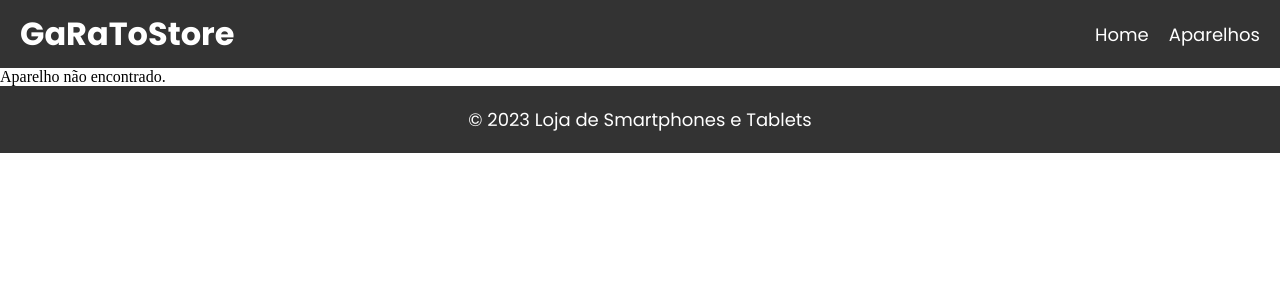
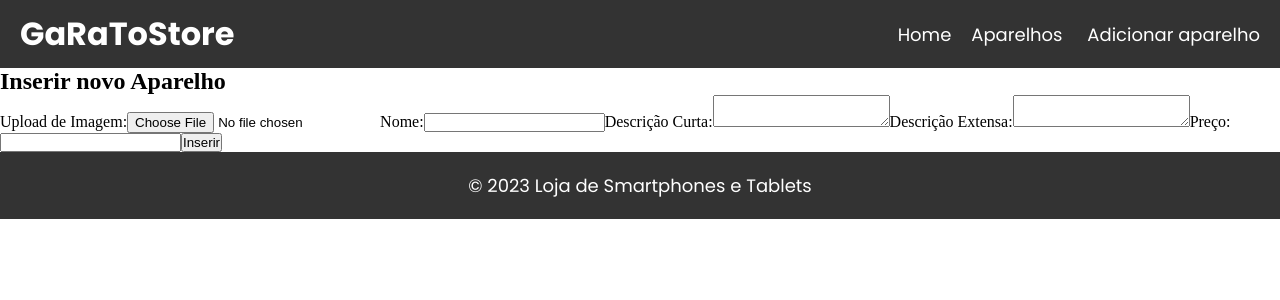
Before and after one commit to rhmendonca/CP2_RWD-2, a React (Vite) app: page /aparelhos/inserir in a window 1280 px wide. Shown: the top 300 px of the page. Built offline with nearby package versions, Linux system fonts and the light colour scheme.

Commit message:
Pagina para inserir aparelho desenvolvida.

```diff
--- a/src/components/Header.jsx
+++ b/src/components/Header.jsx
@@ -13,6 +13,7 @@ function Header() {
         <Link to="/aparelhos" className={styles.headerLink}>
           Aparelhos
         </Link>
+        <Link to="/aparelhos/inserir" className={styles.headerLink}> Adicionar aparelho</Link>
       </nav>
     </header>
   );
--- a/src/data/aparelhosData.jsx
+++ b/src/data/aparelhosData.jsx
@@ -46,4 +46,26 @@ export const aparelhosData = [
     imagem: Mi11,
   }
 ];
+
+export const getAparelhos = () => {
+  return aparelhosData;
+};
+export const addAparelho = (aparelho) => {
+  aparelho.id = aparelhosData.length + 1;
+  aparelhosData.push(aparelho);
+}
+export const updateAparelho = (aparelho) => {
+  const index = aparelhosData.findIndex((item) => item.id === aparelho.id);
+    if(index !== -1) {
+      aparelhosData[index] = aparelho;
+    }
+  };
+
+
+export const deleteAparelho = (id) => {
+  aparelhosData = aparelhosData.filter((item) => item.id
+  !== id);
+
+};
+
 export default aparelhosData;
--- a/src/main.jsx
+++ b/src/main.jsx
@@ -6,6 +6,7 @@ import App from './App.jsx'
 import Home from './routes/Home/index.jsx';
 import Aparelhos from './routes/Aparelhos/index.jsx';
 import VizualizarAparelho from './routes/VisualizarAparelho/index.jsx';
+import InserirAparelho from './routes/InserirAparelho/index.jsx';
 import Error from './routes/Error/index.jsx'
 
 const router = createBrowserRouter([
@@ -15,7 +16,8 @@ const router = createBrowserRouter([
     children: [
       { path: '/', element: <Home /> },
       { path: '/aparelhos', element: <Aparelhos /> },
-      { path: '/aparelhos/:id', element: <VizualizarAparelho /> }
+      { path: '/aparelhos/:id', element: <VizualizarAparelho /> },
+      { path: '/aparelhos/inserir', element: <InserirAparelho/> }
     ]
   }
 ]);
--- a/src/routes/Aparelhos/index.jsx
+++ b/src/routes/Aparelhos/index.jsx
@@ -1,27 +1,27 @@
-import React from 'react';
+import React, { useState } from 'react';
 import { Link } from 'react-router-dom';
 import styles from './index.module.css';
 import aparelhosData from '../../data/aparelhosData.jsx';
 
 function Aparelhos() {
-  const destaques = aparelhosData.slice(0, 5);
+  const [aparelhos, setAparelhos] = useState(aparelhosData);
 
   return (
     <div className={styles.container}>
       <div className={styles.listProducts}>
         <h2>Smartphones Disponíveis</h2>
-        {destaques.map((destaque) => (
-          <div key={destaque.id} className={styles.product}>
+        {aparelhos.map((aparelho) => (
+          <div key={aparelho.id} className={styles.product}>
             <img
-              src={destaque.imagem}
-              alt={destaque.nome}
+              src={aparelho.imagem}
+              alt={aparelho.nome}
               className={styles.productImage}
             />
             <div className={styles.productInfo}>
-              <h3>{destaque.nome}</h3>
-              <p>{destaque.descricaoCurta}</p>
-              <p className={styles.productPrice}>{destaque.preco}</p>
-              <Link to={`/aparelhos/${destaque.id}`} className={styles.detailsButton}>
+              <h3>{aparelho.nome}</h3>
+              <p>{aparelho.descricaoCurta}</p>
+              <p className={styles.productPrice}>{aparelho.preco}</p>
+              <Link to={`/aparelhos/${aparelho.id}`} className={styles.detailsButton}>
                 Ver Detalhes
               </Link>
             </div>
--- /dev/null
+++ b/src/routes/InserirAparelho/index.jsx
@@ -0,0 +1,78 @@
+import React, { useState } from "react";
+import { useNavigate, useParams } from "react-router-dom";
+import { addAparelho } from '../../data/aparelhosData.jsx'
+
+function InserirAparelho() {
+
+    const { id } = useParams();
+    const navigate = useNavigate();
+
+    // Estado para acompnhar os dados do novo aparelho
+    const [novoAparelho, setNovoAparelho] = useState({
+        nome: '',
+        descricaoCurta: '',
+        descricaoExtensa: '',
+        preco: '',
+        imagem: '',
+    });
+
+    // Função para lidar com o upload de imagem
+    const handleImagemUpload = (files) => {
+        if (files.length > 0) {
+            const file = files[0];
+            const reader = new FileReader();
+
+            reader.onload = (e) => {
+                // Quando o upload é bem sucedido, atualiza o estado do arquivo de imagem
+                setNovoAparelho({
+                    ...novoAparelho,
+                    imagem: e.target.result,
+                });
+            };
+
+            reader.readAsDataURL(file);
+        }
+    };
+
+    // Função para lidar com as alterações nos campos de inserção
+    const handleFildChange = (field, value) => {
+        setNovoAparelho({
+            ...novoAparelho,
+            [field]: value,
+        });
+    };
+
+    // Função para adicionar o aparelho
+    const handleInsert = () => {
+        if (novoAparelho) {
+            //Salvar no novo aparelho
+            addAparelho(novoAparelho);
+            // Navega de volta para a página de aparelhos
+            navigate('/aparelhos');
+        }
+    };
+
+    return (
+        <div>
+            <h2>Inserir novo Aparelho</h2>
+            <label htmlFor="Imagem">Upload de Imagem:</label>
+            <input type="file" id="imagem" accept="imagem/*" onChange={(e) => handleImagemUpload(e.target.files)} />
+            {novoAparelho.imagem && (
+                <img src={novoAparelho.imagem} alt={novoAparelho.nome} />
+            )}
+            <label htmlFor="nome">Nome:</label>
+            <input type="text" name="nome" value={novoAparelho.nome} onChange={(e) => handleFildChange('nome', e.target.value)} />
+            <label htmlFor="descricaoCurta">Descrição Curta:</label>
+            <textarea id="descricaoCurta" value={novoAparelho.descricaoCurta} onChange={(e) =>
+                handleFildChange('descricaoCurta', e.target.value)}></textarea>
+            <label htmlFor="descricaoExtensa">Descrição Extensa:</label>
+            <textarea id="descricaoExtensa" value={novoAparelho.descricaoExtensa} onChange={(e) => handleFildChange('descricaoExtensa', e.target.value)}></textarea>
+            <label htmlFor="preco">Preço:</label>
+            <input type="text" id="preco " value={novoAparelho.preco} onChange={(e) => handleFildChange('preco', e.target.value)} />
+            <button onClick={handleInsert}>Inserir</button>
+        </div>
+    );
+
+}
+
+export default InserirAparelho;
```
